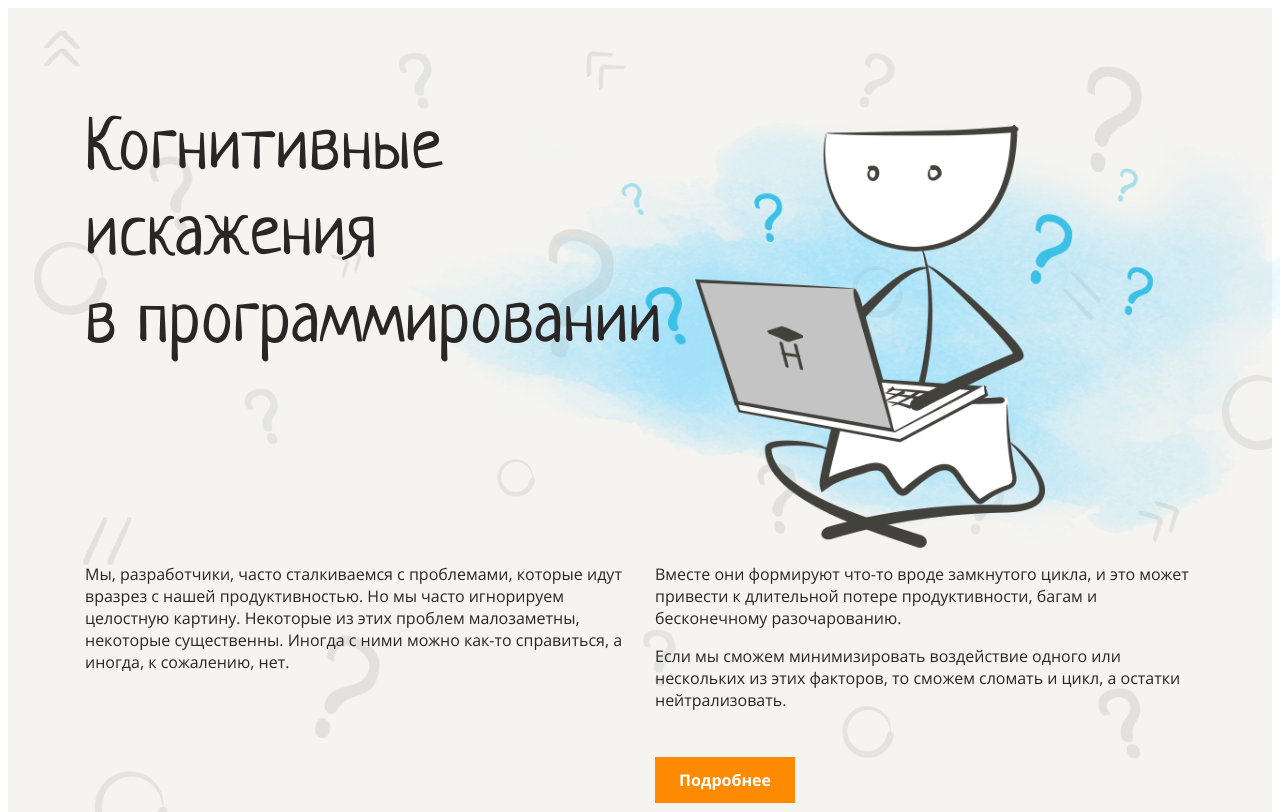
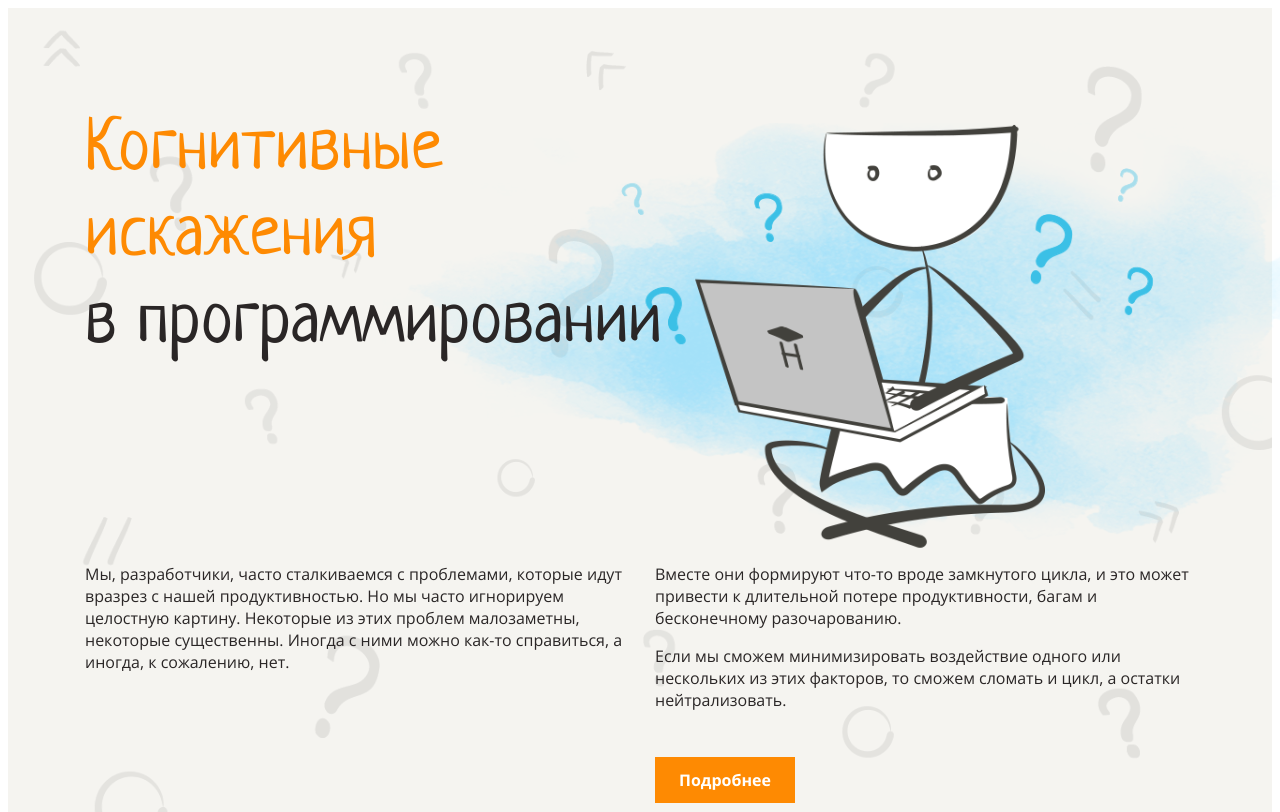
Before and after one commit to iuserkv/layout-designer-project-lvl1, a website: page docs/index.html in a window 1280 px wide. Shown: the top 812 px of the page. Drawn offline with Linux system fonts and the light colour scheme.

Commit message:
fixed header

```diff
--- a/docs/index.html
+++ b/docs/index.html
@@ -13,7 +13,7 @@
         <div class="content">
             <h1>Когнитивные<br>
                 искажения<br>
-                в программировании
+                <span class="dark">в программировании</span>
             </h1>
             <img class="header-image" src="images/main.png" alt="Когнитивные искажения в программировании">
             <div class="columns">
--- a/docs/styles/style.css
+++ b/docs/styles/style.css
@@ -48,6 +48,8 @@ h1, h2, h3 {
     font-weight: lighter;
     line-height: 1.2em;
     font-family: Neucha, sans-serif;
+
+    color: var(--base);
 }
 
 h1 {
@@ -63,6 +65,10 @@ h2 {
 
 h3 {
     font-size: 34px;
+}
+
+.dark {
+    color: var(--dark);
 }
 
 header {
```
